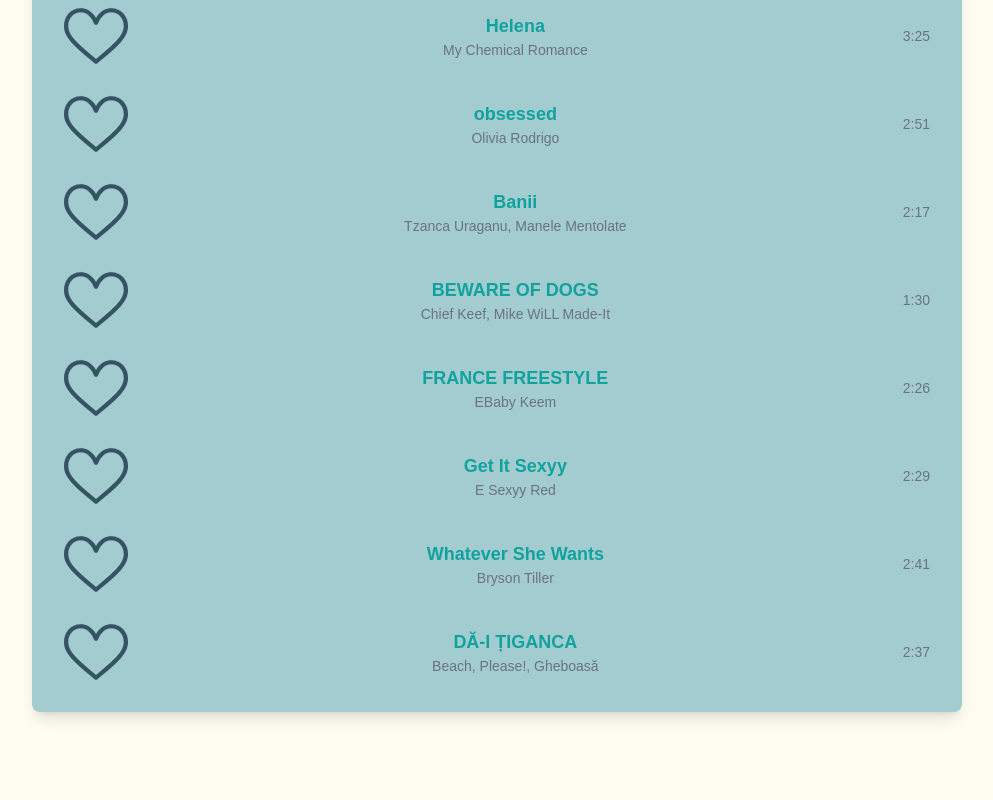
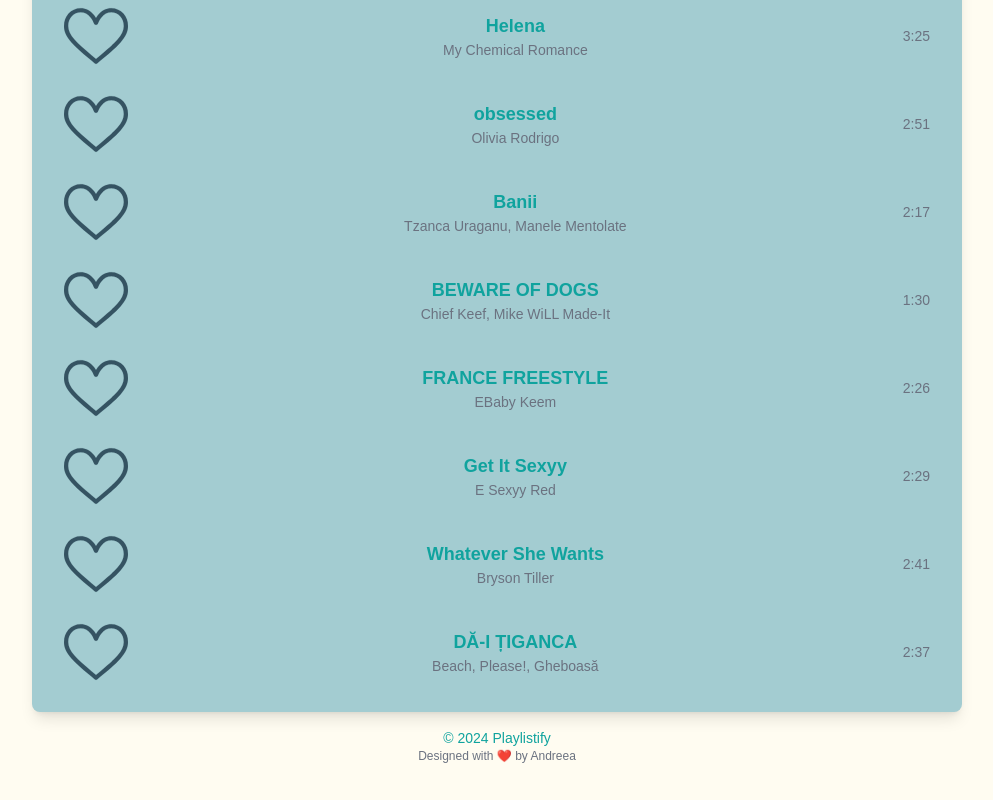
Before and after one commit to andreeamnl/SpotifyAPITest, a React (Create React App) app in the folder spotify-top-songs/: page / in a window 1280 px wide. Shown: the part 1032-1832 px from the top of the page, without its empty margins (143-1136 px from the left). Before the commit the page ends 1764 px from the top, so only its background shows below. Built offline with nearby package versions, Linux system fonts and the light colour scheme.

Commit message:
Add footer

```diff
--- a/spotify-top-songs/src/App.js
+++ b/spotify-top-songs/src/App.js
@@ -1,6 +1,7 @@
 import React, { useState } from 'react';
 import Navbar from './components/Navbar/Navbar';
 import Playlist from './components/Playlist/Playlist';
+import Footer from './components/Footer/Footer';
 import About from './pages/About/About';
 import './App.css';
 
@@ -16,6 +17,7 @@
       <Navbar toggleAbout={toggleAbout} />
       {showAbout && <About />}
       <Playlist />
+      <Footer />
     </div>
   );
 }
--- /dev/null
+++ b/spotify-top-songs/src/components/Footer/Footer.js
@@ -0,0 +1,12 @@
+import React from 'react';
+
+const Footer = () => {
+  return (
+    <footer className="text-center py-4">
+      <p className="text-teal text-sm">&copy; {new Date().getFullYear()} Playlistify</p>
+      <p className="text-gray-500 text-xs">Designed with ❤️ by Andreea</p>
+    </footer>
+  );
+};
+
+export default Footer;
```
